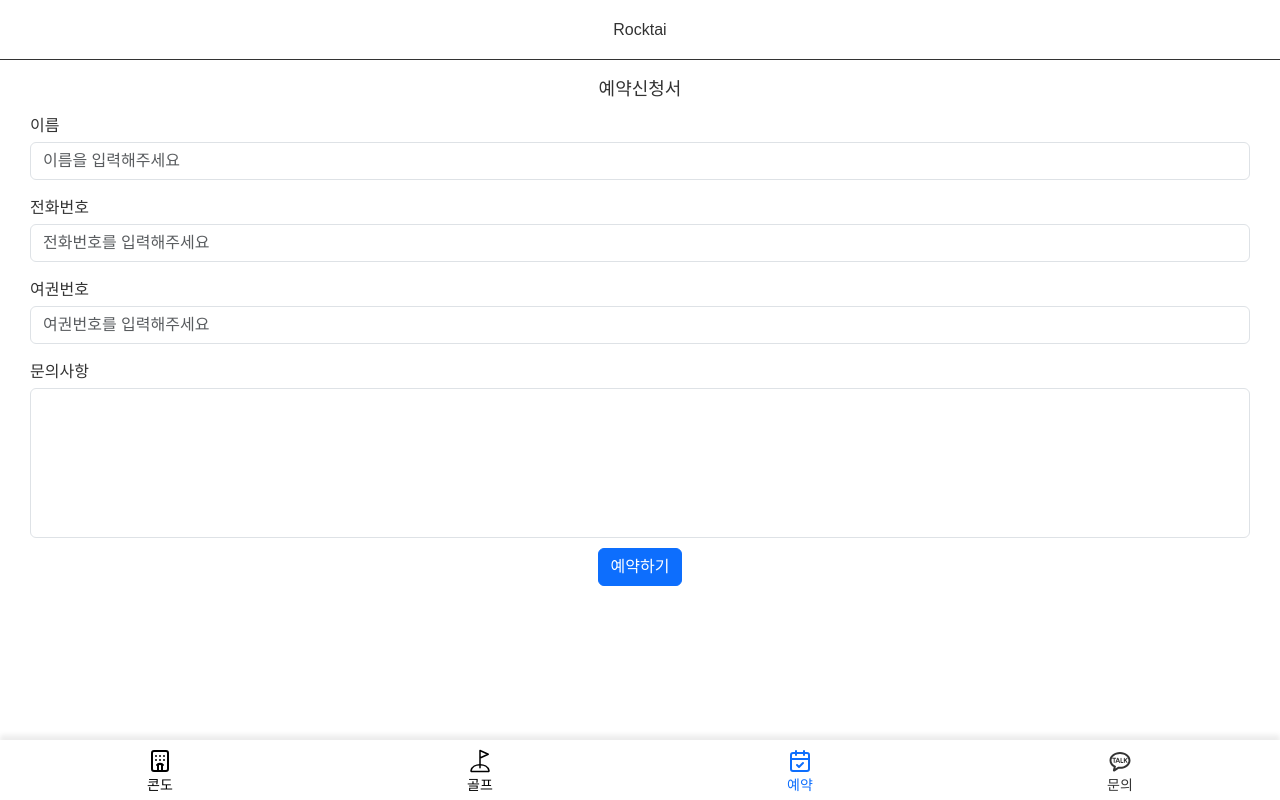
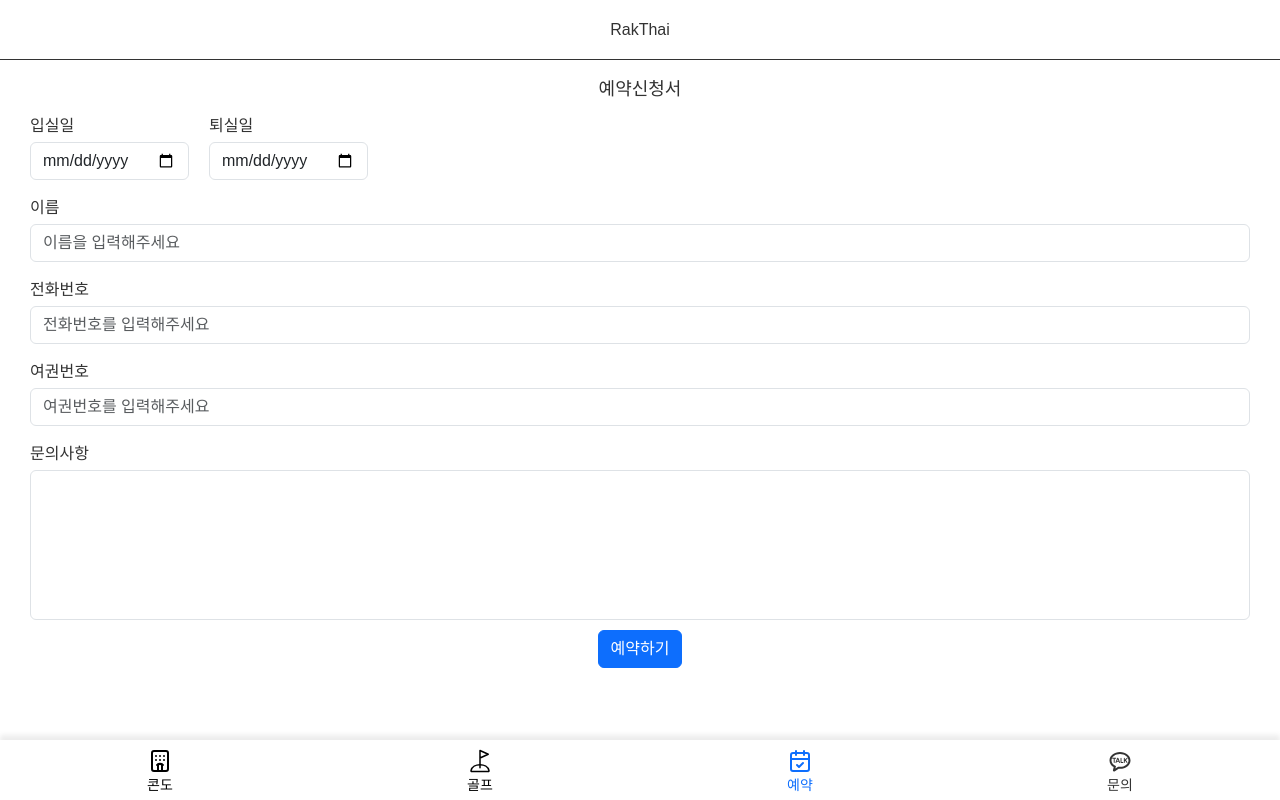
Before and after one commit to ChungwonJ/rocktaicondo, a Next.js app: page /reservation in a window 1280 px wide. Built offline with nearby package versions, Linux system fonts and the light colour scheme.

Commit message:
지도추가

```diff
--- a/components/layout/layoutComponents/Header.js
+++ b/components/layout/layoutComponents/Header.js
@@ -6,7 +6,7 @@ function Header() {
   return (
     <>
       <header>
-        <Link href='/'>Rocktai</Link>
+        <Link href='/'>RakThai</Link>
       </header>
     </>
   );
--- a/components/sendemail/index.js
+++ b/components/sendemail/index.js
@@ -6,8 +6,15 @@ import Button from "react-bootstrap/Button";
 
 export default function SendEmail() {
   const form = useRef();
+  const today = new Date();
+  const formattedToday = today.toISOString().split('T')[0];
+  const tomorrow = new Date(today);
+  tomorrow.setDate(tomorrow.getDate() + 1);
+  const formattedTomorrow = tomorrow.toISOString().split('T')[0];
 
   const initialFormData = {
+    startDate: "",
+    endDate: "",
     name: "",
     phone: "",
     passport: "",
@@ -35,6 +42,17 @@ export default function SendEmail() {
 
   const validateForm = () => {
     const newErrors = {};
+
+    if (!formData.startDate || !formData.endDate) {
+      newErrors.reservationDate = "날짜를 확인해주세요.";
+    } else {
+      const startDate = new Date(formData.startDate);
+      const endDate = new Date(formData.endDate);
+      if (endDate <= startDate) {
+        newErrors.reservationDate = "날짜를 확인해주세요.";
+      }
+    }
+
     if (!formData.name) newErrors.name = "이름을 입력해주세요.";
     if (!formData.phone) newErrors.phone = "전화번호를 입력해주세요.";
     if (!formData.passport) newErrors.passport = "여권번호를 입력해주세요.";
@@ -86,17 +104,40 @@ export default function SendEmail() {
       <section className="sendEmail">
         <h1 className="emailTitle">예약신청서</h1>
         <form className="emailForm" ref={form} onSubmit={sendEmail}>
-          <div className="emailOne">
-            <div className="inputGrid emailOneInput">
-              <Form.Label>이름</Form.Label>
+          <div className="reservationDate">
+            <div className="inputGrid">
+              <Form.Label>입실일</Form.Label>
               <Form.Control
-                type="text"
-                name="name"
-                value={formData.name}
-                placeholder="이름을 입력해주세요"
+                type="date"
+                name="startDate"
+                value={formData.startDate}
+                min={formattedToday}
                 onChange={handleInputChange}
               />
             </div>
+
+            <div className="inputGrid">
+              <Form.Label>퇴실일</Form.Label>
+              <Form.Control
+                type="date"
+                name="endDate"
+                value={formData.endDate}
+                min={formData.startDate ? new Date(new Date(formData.startDate).setDate(new Date(formData.startDate).getDate() + 1)).toISOString().split('T')[0] : formattedTomorrow}
+                onChange={handleInputChange}
+              />
+            </div>
+          </div>
+          {errors.reservationDate && <p className="emailErr">{errors.reservationDate}</p>}
+
+          <div className="inputGrid emailOneInput">
+            <Form.Label>이름</Form.Label>
+            <Form.Control
+              type="text"
+              name="name"
+              value={formData.name}
+              placeholder="이름을 입력해주세요"
+              onChange={handleInputChange}
+            />
           </div>
           {errors.name && <p className="emailErr">{errors.name}</p>}
 
--- a/package.json
+++ b/package.json
@@ -10,6 +10,7 @@
   },
   "dependencies": {
     "@emailjs/browser": "^4.3.3",
+    "@react-google-maps/api": "^2.19.3",
     "@reduxjs/toolkit": "^2.2.5",
     "bootstrap": "^5.3.3",
     "next": "14.2.4",
--- a/pages/index.js
+++ b/pages/index.js
@@ -9,7 +9,7 @@ export default function Home() {
   return (
     <>
       <Head>
-        <title>Create Next App</title>
+        <title>RakThai</title>
         <meta name="description" content="Generated by create next app" />
         <meta name="viewport" content="width=device-width, initial-scale=1" />
         <link rel="icon" href="/favicon.ico" />
--- a/pages/room/index.js
+++ b/pages/room/index.js
@@ -3,6 +3,7 @@ import MainSwiper from '@/components/MainSwiper'
 import { ROOMS } from '@/define/itemList'
 import React from 'react'
 import { useRouter } from 'next/router'
+import Map from '@/components/Map'
 
 function Room() {
   const router = useRouter()
@@ -22,6 +23,7 @@ function Room() {
       <div>
         <AccordionComponent />
       </div>
+
       </section>
       <div className='roomBtn'>
         <button onClick={()=>{router.push('/reservation')}}>예약하기</button>
--- a/styles/components/sendEmail.scss
+++ b/styles/components/sendEmail.scss
@@ -27,3 +27,7 @@
   display: flex;
   justify-content: center;
 }
+
+.reservationDate{
+  display: flex;
+}
--- a/styles/pages/room.scss
+++ b/styles/pages/room.scss
@@ -67,3 +67,9 @@
     font-size: 14px;
   }
 }
+
+.accordion-body{
+  &>a>img{
+    width: 100%;
+  }
+}
```
Also changed, not shown: components/AccordionComponent.js (+17 -6 lines), components/Map.js (added, +30 -0 lines), pages/golf/[id]/index.js (+4 -4 lines), public/images/rooms/map0.jpg (added), 1 other file (tests, documents, lock files or other folders).
